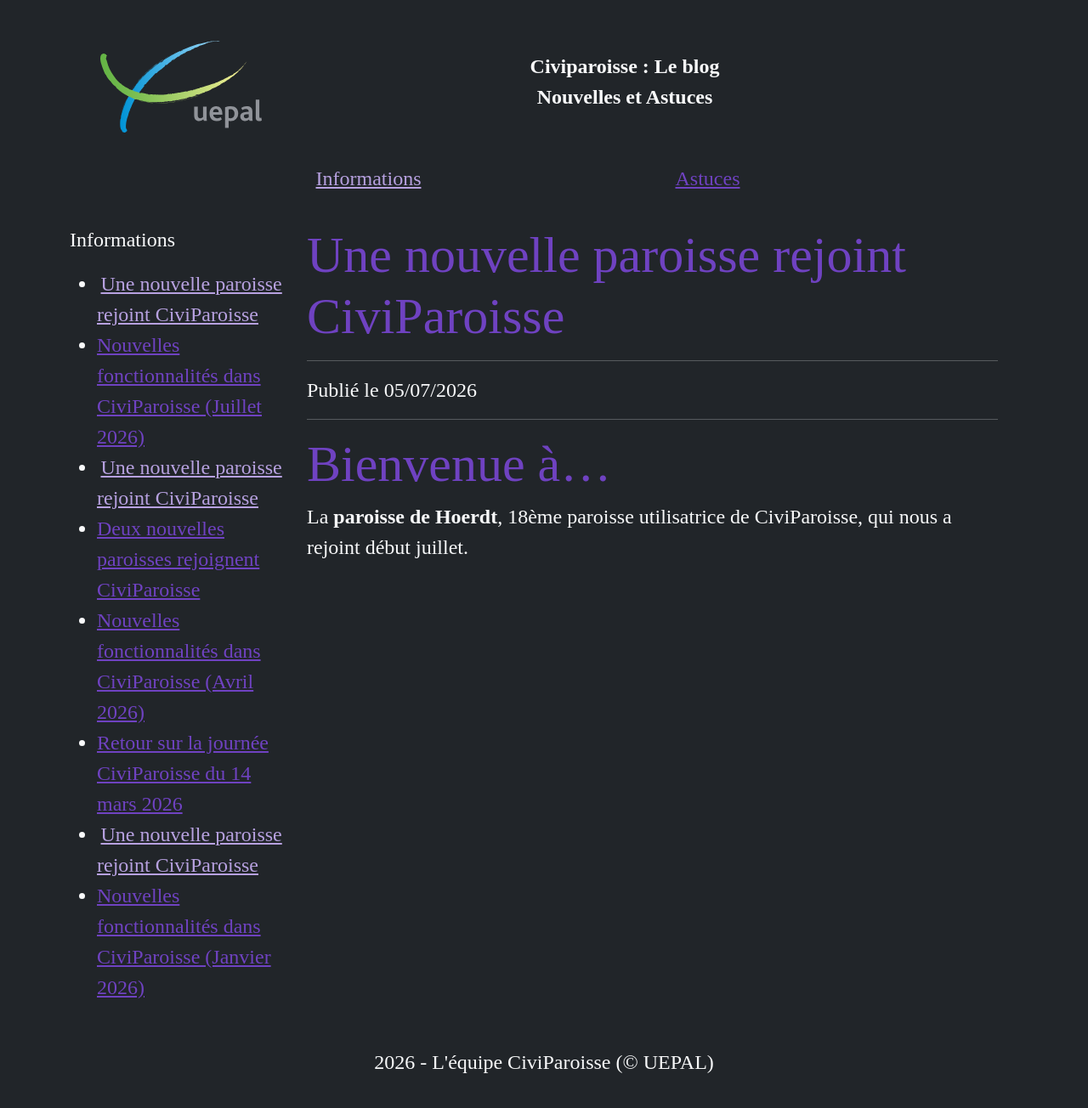
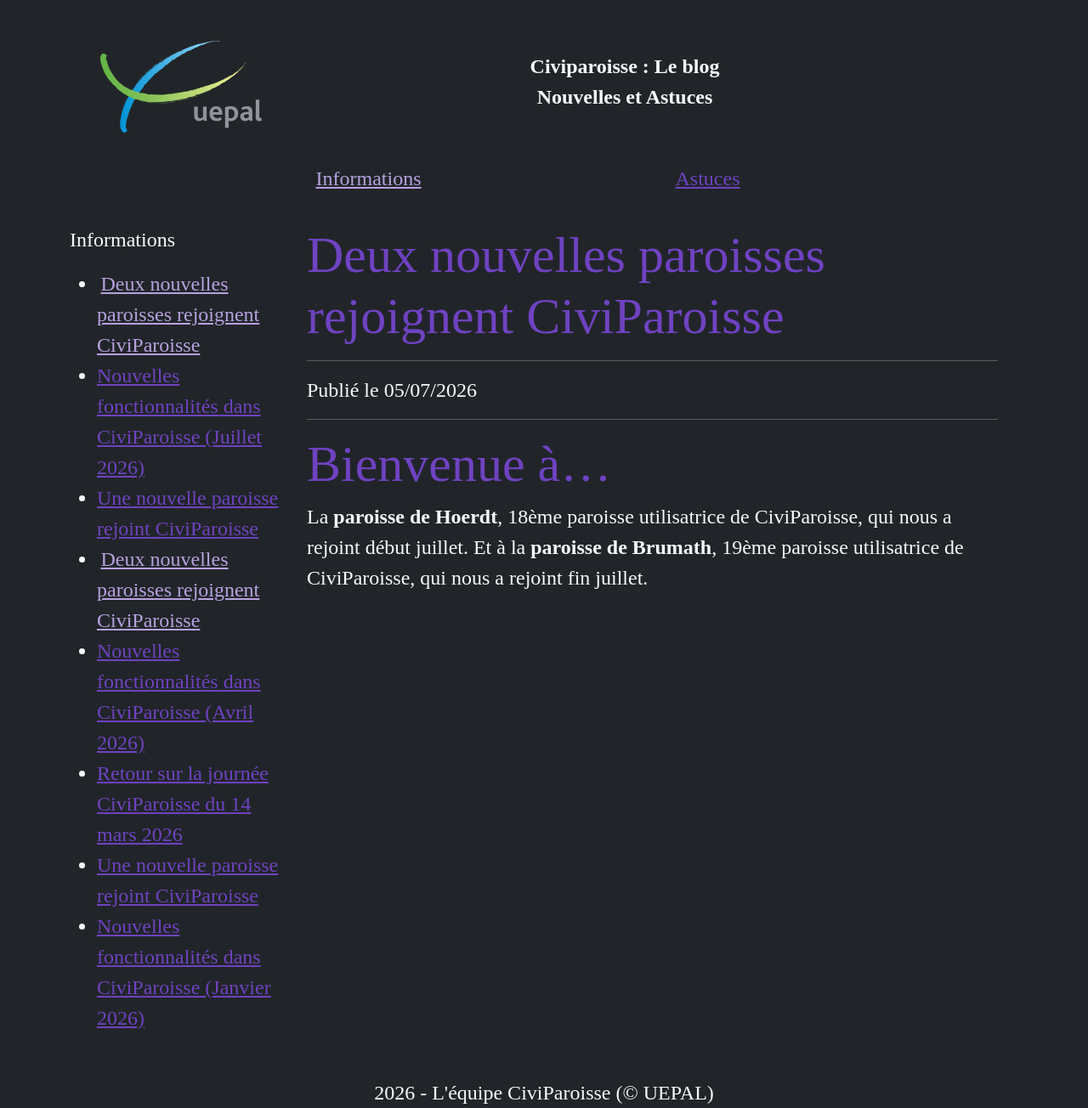
Before and after one commit to UEPAL-Civiparoisse-Documentation/NewsDashlet, a Jekyll site: the page built from collections/_Informations/202607Paroisse.md, in a window 1280 px wide. Shown: the whole page at 85% size. Built offline with Jekyll 4.4.1, drawn with Linux system fonts in a browser that asks for light colours; some web fonts are replaced; before the commit the page ends 1268 px from its top, so only the background shows below that.

Commit message:
Publication de la version 2026.07.02

```diff
--- a/collections/_Informations/202607Paroisse.md
+++ b/collections/_Informations/202607Paroisse.md
@@ -1,8 +1,9 @@
 ---
 layout: post
-title: "Une nouvelle paroisse rejoint CiviParoisse"
+title: "Deux nouvelles paroisses rejoignent CiviParoisse"
 date: 2026-07-05 07:06 +0200
 # summary: ""
 ---
 # Bienvenue à…
 La **paroisse de Hoerdt**, 18ème paroisse utilisatrice de CiviParoisse, qui nous a rejoint début juillet.
+Et à la **paroisse de Brumath**, 19ème paroisse utilisatrice de CiviParoisse, qui nous a rejoint fin juillet.
```
Also changed, not shown: collections/_Informations/202601Nouveautes.md (+5 -5 lines), collections/_Informations/202604Nouveautes.md (+3 -3 lines), 2 other files.
